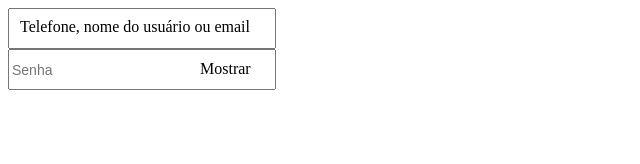
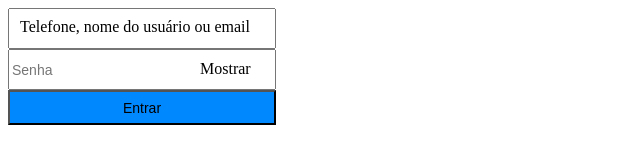
Before and after one commit to dionlaranjeira/clone_instagram, a plain HTML site: page index.html in a window 1280 px wide. Shown: the whole page, without its empty margins (0-640 px from the left). Drawn offline with Linux system fonts and the light colour scheme.

Commit message:
css update

```diff
--- a/css/index.css
+++ b/css/index.css
@@ -10,6 +10,13 @@ input:focus:valid ~ .floating-label{
 .inputPassword {
   font-size: 14px;
   width: 260px;
+  height: 35px;
+}
+
+.btnEntrar {
+  background-color: #0088ff;
+  font-size: 14px;
+  width: 268px;
   height: 35px;
 }
 
--- a/index.html
+++ b/index.html
@@ -15,6 +15,8 @@
         <input  placeholder="Senha"  type="password" class="inputPassword" id="myInput">
         <span  id="btnMostrar"  onclick="myFunction()" >Mostrar</span>
       </div>
+      <input  class="btnEntrar"  type="submit" value="Entrar">
+
     </form>
   </body>
   </html>
```
